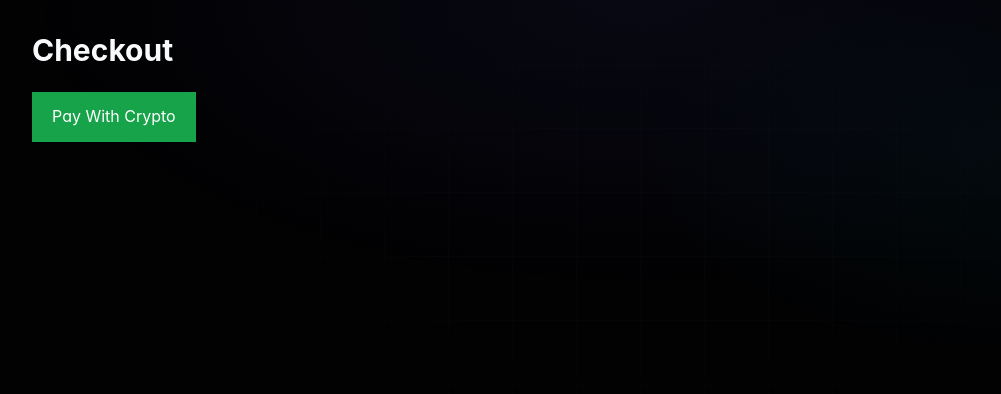
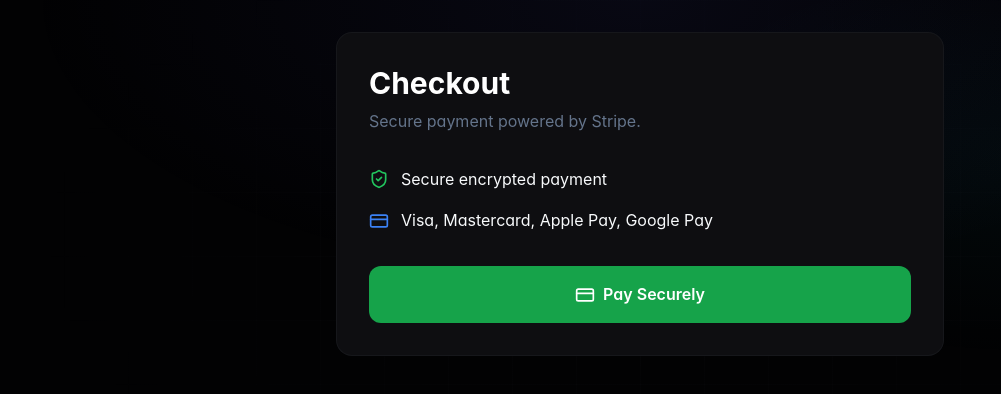
Before and after one commit to Shh12308/market-, a Next.js app: page /checkout/1 in a window 1280 px wide. Shown: the top 394 px of the page, without its empty margins (0-1001 px from the left). Built offline with nearby package versions, Linux system fonts and the light colour scheme; what wagmi would draw is missing.

Commit message:
Update page.tsx

```diff
--- a/app/checkout/[id]/page.tsx
+++ b/app/checkout/[id]/page.tsx
@@ -1,24 +1,81 @@
 "use client";
 
+import { useState } from "react";
+import { Loader2, CreditCard, ShieldCheck } from "lucide-react";
+
 export default function Checkout() {
+  const [loading, setLoading] = useState(false);
+
   async function pay() {
-    await fetch("/api/orders", {
+    try {
+      setLoading(true);
+
+      const res = await fetch("/api/checkout/create-session", {
         method: "POST",
+        headers: {
+          "Content-Type": "application/json",
+        },
+        body: JSON.stringify({
+          cartId: "current-cart",
+        }),
       });
+
+      const data = await res.json();
+
+      if (data.url) {
+        window.location.href = data.url;
+      }
+    } catch (err) {
+      console.error(err);
+      alert("Failed to start checkout");
+    } finally {
+      setLoading(false);
+    }
   }
 
   return (
-    <div className="p-8">
-      <h1 className="text-3xl font-bold">
+    <div className="max-w-2xl mx-auto p-8">
+      <div className="bg-[var(--surface-2)] border border-[var(--border)] rounded-2xl p-8">
+        <h1 className="text-3xl font-bold text-white mb-2">
           Checkout
         </h1>
 
+        <p className="text-[var(--text-dim)] mb-8">
+          Secure payment powered by Stripe.
+        </p>
+
+        <div className="space-y-4 mb-8">
+          <div className="flex items-center gap-3">
+            <ShieldCheck className="w-5 h-5 text-green-500" />
+            <span>Secure encrypted payment</span>
+          </div>
+
+          <div className="flex items-center gap-3">
+            <CreditCard className="w-5 h-5 text-blue-500" />
+            <span>
+              Visa, Mastercard, Apple Pay, Google Pay
+            </span>
+          </div>
+        </div>
+
         <button
           onClick={pay}
-        className="bg-green-600 text-white px-5 py-3 mt-6"
+          disabled={loading}
+          className="w-full bg-green-600 hover:bg-green-700 disabled:opacity-50 text-white py-4 rounded-xl font-semibold flex items-center justify-center gap-2"
         >
-        Pay With Crypto
+          {loading ? (
+            <>
+              <Loader2 className="w-5 h-5 animate-spin" />
+              Processing...
+            </>
+          ) : (
+            <>
+              <CreditCard className="w-5 h-5" />
+              Pay Securely
+            </>
+          )}
         </button>
+      </div>
     </div>
   );
 }
```
Lines whose indentation alone changed are shown as unchanged.
